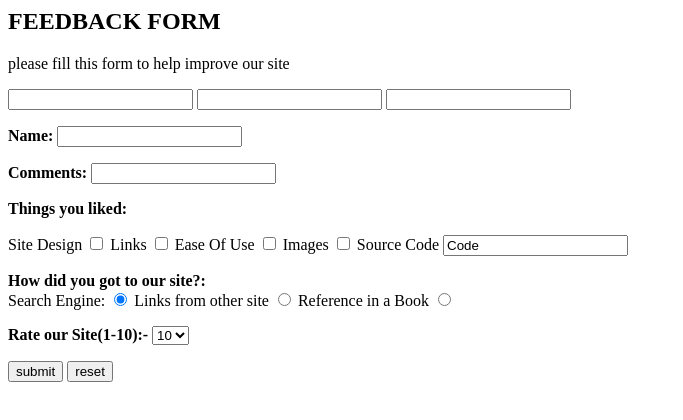
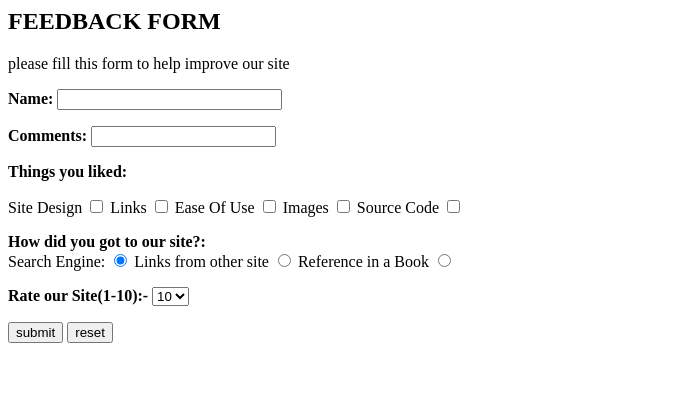
Before and after one commit to Shivsgithubb/section-1, a plain HTML site: page feedbackForm.html in a window 1280 px wide. Shown: the whole page, without its empty margins (0-683 px from the left). Drawn offline with Linux system fonts and the light colour scheme.

Commit message:
feedback

```diff
--- a/feedbackForm.html
+++ b/feedbackForm.html
@@ -4,23 +4,23 @@
     <body>
 <h2>FEEDBACK FORM</h2>
 <P>please fill this form to help improve our site</P>
-<form method-"post" action="/cgi-bin/formmail">
-<input type-"hidden" name-"recipient" value-"deitel@deitel.com"> <input type-"hidden" name-"subject" value-"Feedback Form"> <input type-"hidden" name-"redirect" value-"main.htm!">
+<form method="post" action="/cgi-bin/formmail">
+<input type="hidden" name="recipient" value="deitel@deitel.com"> <input type="hidden" name="subject" value="Feedback Form"> <input type="hidden" name="redirect" value="main.htm!">
 <p><b>Name:</b>
-<input type-"text" name-"Name" size-"25"></p>
+<input type="text" name="Name" size="25"></p>
 <p><b>Comments:</b>
 <input type="text" name=""> <name-></name-></textarea></p>
 <p><b>Things you liked:</b></p>
 Site Design
-<input type="checkbox" name-"thing" value="design">
+<input type="checkbox" name="thing" value="design">
 Links
-<input type="checkbox" name-"thing" value="links">
+<input type="checkbox" name="thing" value="links">
 Ease Of Use
 <input type="checkbox" name="thing" value="Ease" >
 Images
-<input type="checkbox" name="thing" value-"lamges">
+<input type="checkbox" name="thing" value="lamges">
 Source Code
-<input type-"checkbox" name="thing" value="Code">
+<input type="checkbox" name="thing" value="Code">
 </p>
 <p><b>How did you got to our site?: </b><br>
 Search Engine:
@@ -31,7 +31,7 @@ Reference in a Book
 <input type="radio" name="Getting Site" value="Book">
 </p>
 <p><b>Rate our Site(1-10):-</b>
-    <Select name-"Rating">
+    <Select name="Rating">
    <option>10</option>
    <option>9</option>
    <option>8</option>
```
